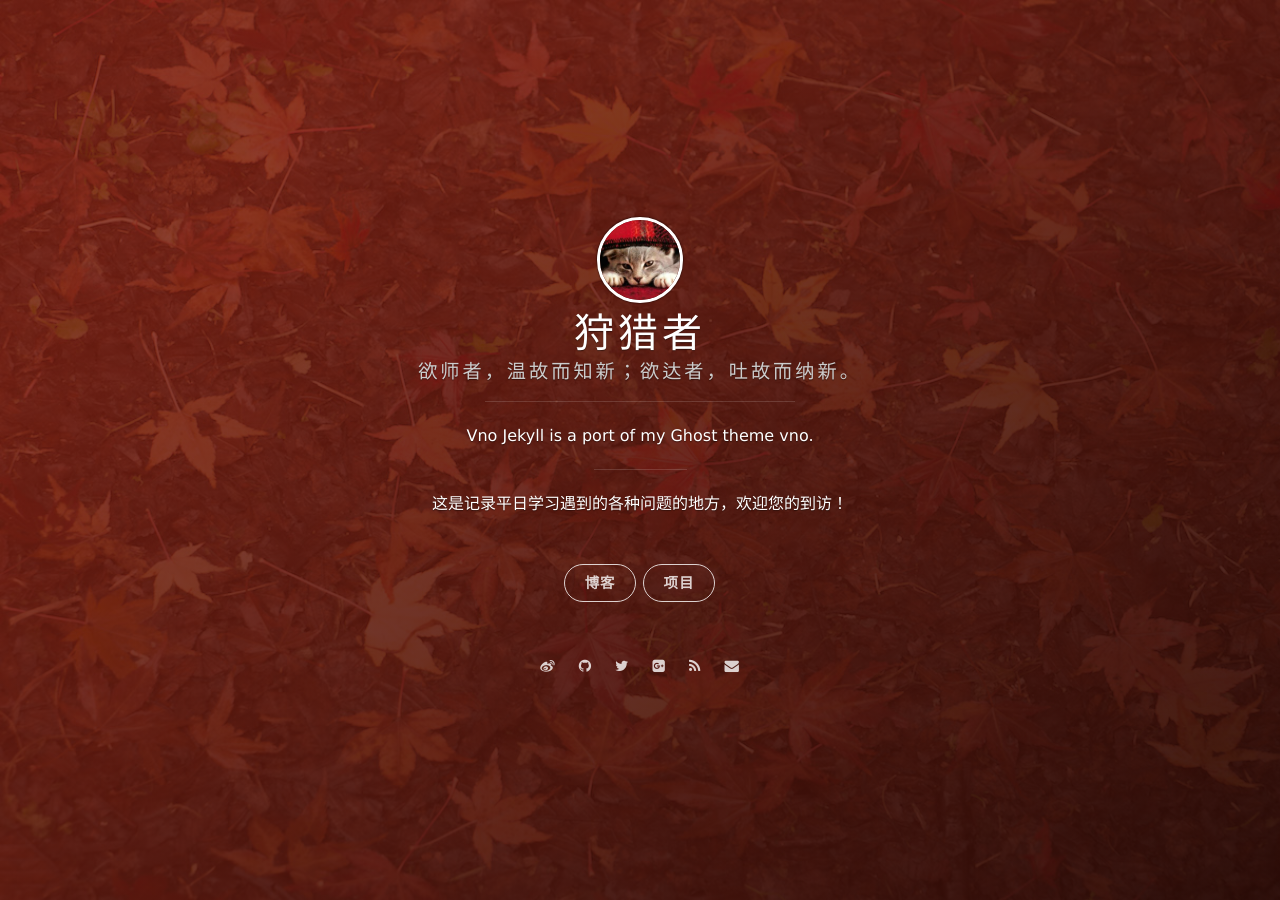
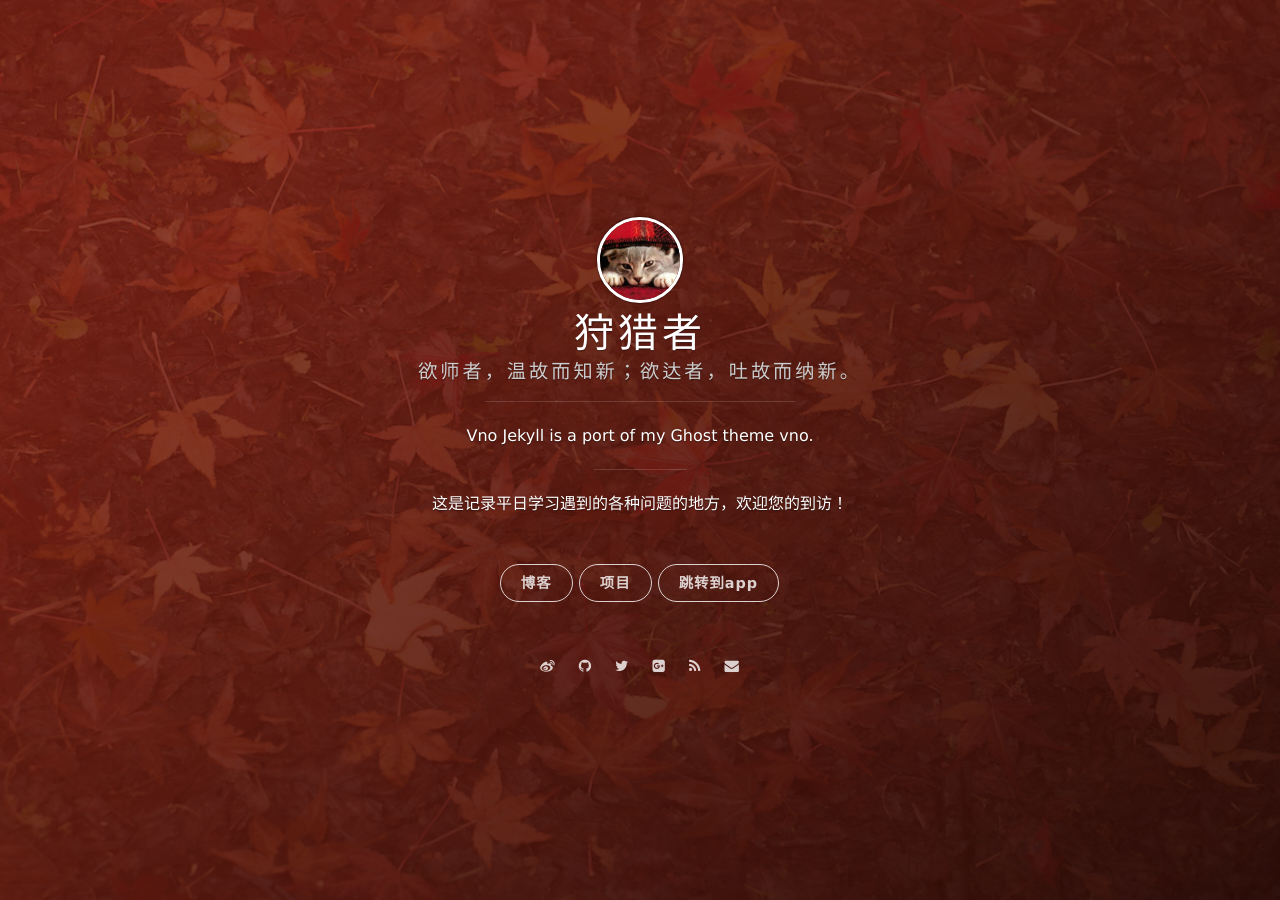
Before and after one commit to devXiaoL/devXiaoL.github.io, a Jekyll site: the page built from index.html, in a window 1280 px wide. Built offline with Jekyll 4.4.1, drawn with Linux system fonts in a browser that asks for light colours; nearby versions of some CDN libraries; the list of posts is cut into pages by our own code.

Commit message:
添加一个按钮：跳转到app

```diff
--- a/_config.yml
+++ b/_config.yml
@@ -23,7 +23,7 @@ blog_button:
 # Navigation buttons in the front page.
 nav:
     - {title: 项目, description: 我的项目, url: 'http://project.onevcat.com'}
-    # - {title: Another Button, description: A button, url: 'http://example.com'}
+    - {title: 跳转到app, description: 跳转到app, url: 'https://13225573109.github.io/wwdc/news/'}
 
 # Pagination
 gems: [jekyll-paginate]
```
